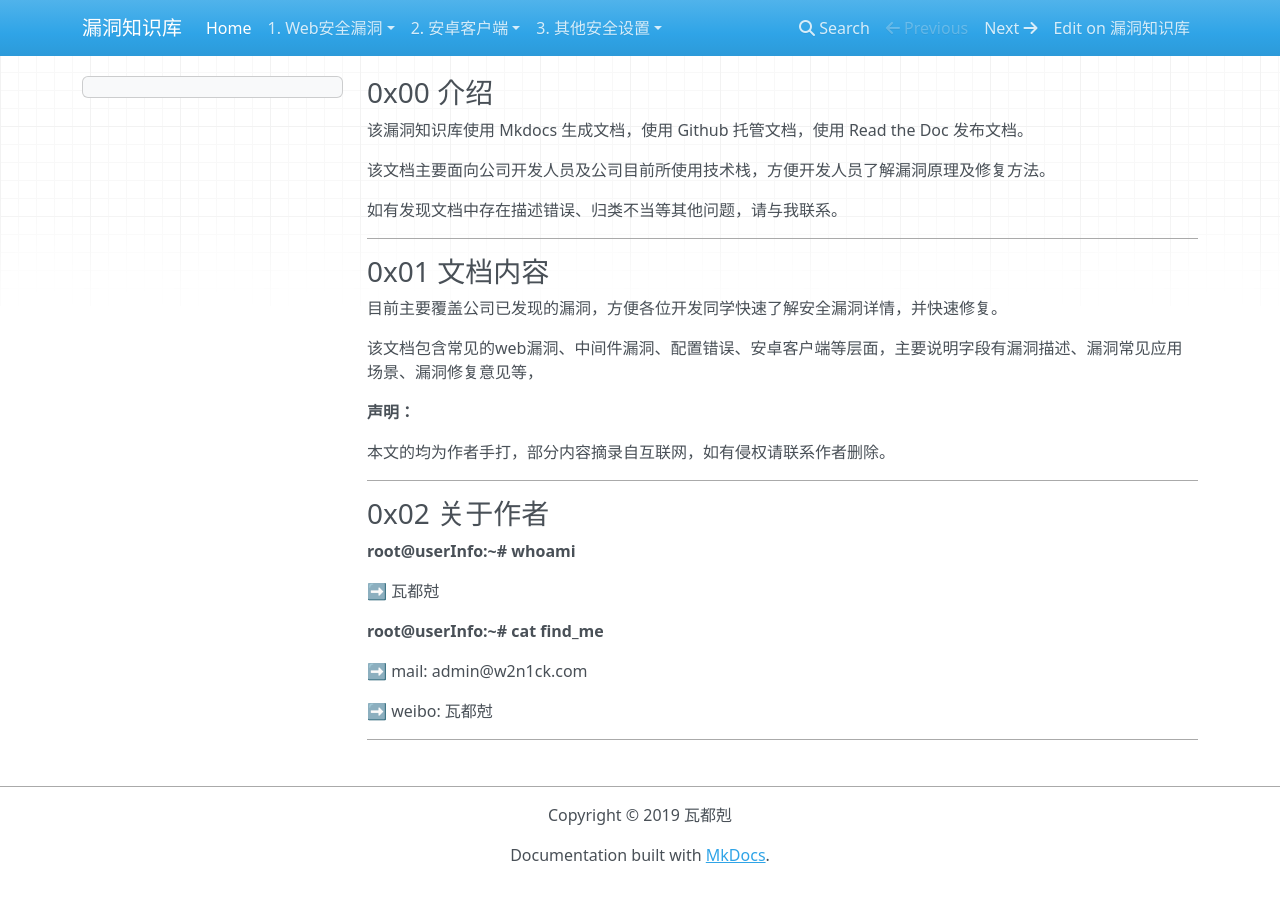
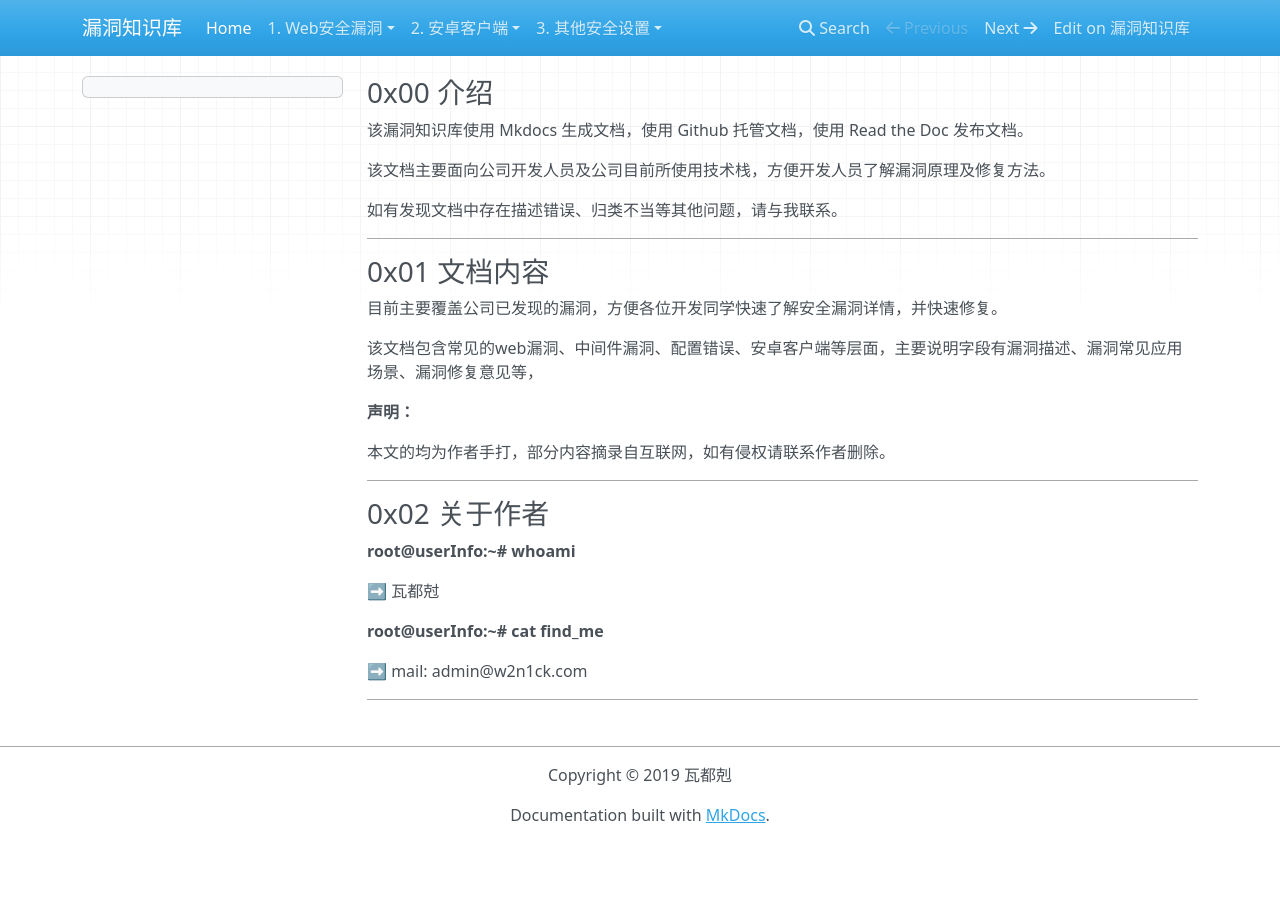
Before and after one commit to w2n1ck/vulwiki, an MkDocs documentation site: the page built from docs/index.md, in a window 1280 px wide. Built offline with MkDocs 1.6.1, drawn with Linux system fonts in a browser that asks for light colours; nearby versions of some CDN libraries.

Commit message:
Update index.md

```diff
--- a/docs/index.md
+++ b/docs/index.md
@@ -29,6 +29,4 @@
 
 ➡️ mail: admin@w2n1ck.com
 
-➡️ weibo: 瓦都尅
-
 ------
```
